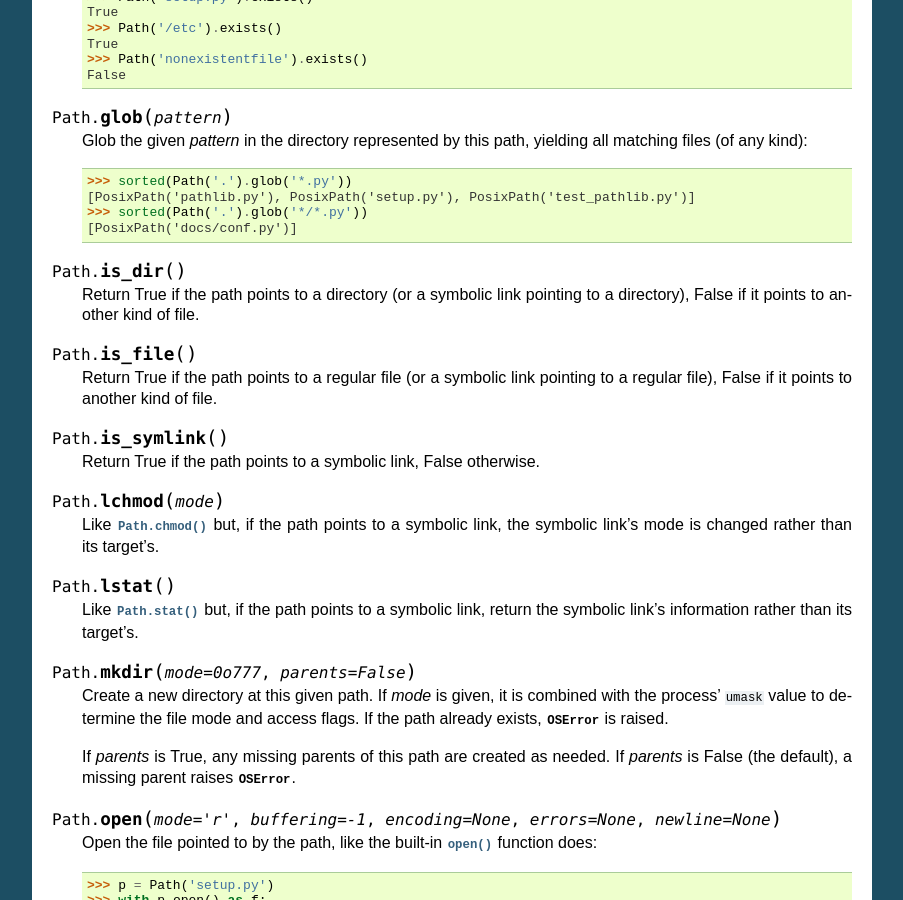
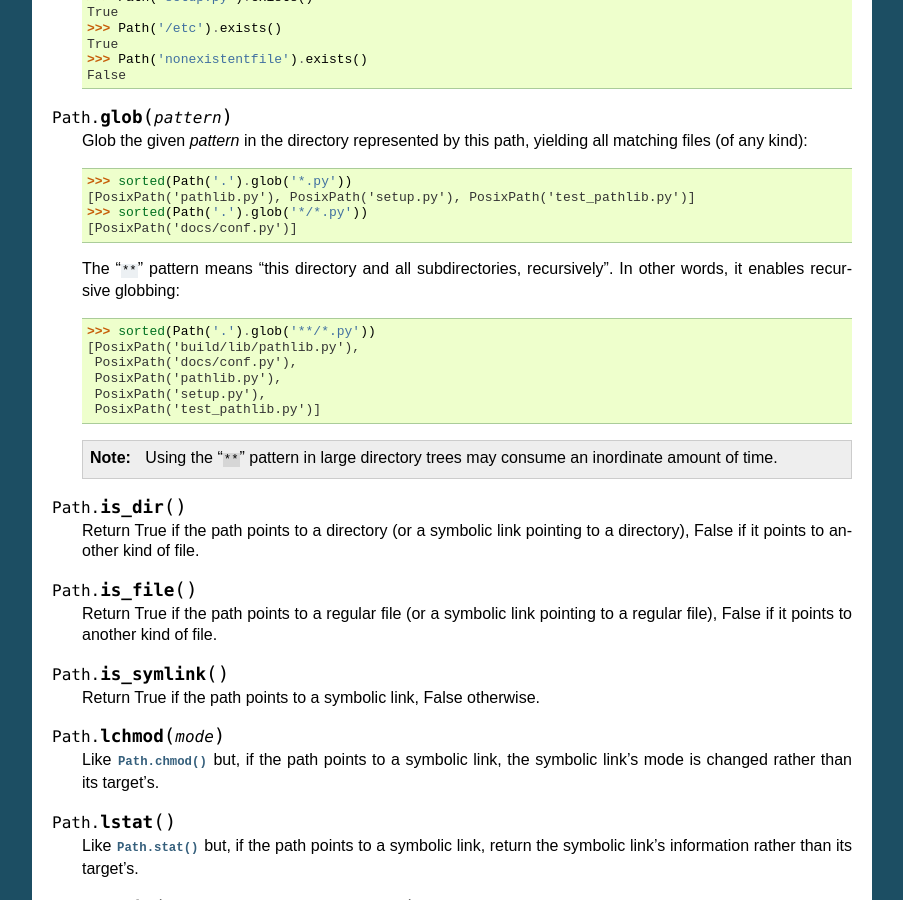
Before and after one commit to jazzband/pathlib2, a Sphinx documentation site: the page built from docs/index.rst, in a window 1280 px wide and 900 px high, scrolled down 9404 px. Shown: the whole window, without its empty margins (198-1101 px from the left). Built offline with Sphinx 7.4.7, drawn with Linux system fonts in a browser that asks for light colours; some of the changed text lies outside the part shown.

Commit message:
Add docs

```diff
--- a/docs/index.rst
+++ b/docs/index.rst
@@ -622,6 +622,20 @@
       >>> sorted(Path('.').glob('*/*.py'))
       [PosixPath('docs/conf.py')]
 
+   The "``**``" pattern means "this directory and all subdirectories,
+   recursively".  In other words, it enables recursive globbing::
+
+      >>> sorted(Path('.').glob('**/*.py'))
+      [PosixPath('build/lib/pathlib.py'),
+       PosixPath('docs/conf.py'),
+       PosixPath('pathlib.py'),
+       PosixPath('setup.py'),
+       PosixPath('test_pathlib.py')]
+
+   .. note::
+      Using the "``**``" pattern in large directory trees may consume
+      an inordinate amount of time.
+
 
 .. method:: Path.is_dir()
 
@@ -724,7 +738,8 @@
 
 .. method:: Path.rglob(pattern)
 
-   Like :meth:`glob`, but glob recursively from any subdirectories as well::
+   This is like calling :meth:`glob` with "``**``" added in front of the
+   given *pattern*:
 
       >>> sorted(Path().rglob("*.py"))
       [PosixPath('build/lib/pathlib.py'),
```
Also changed, not shown: README.txt (+9 -1 lines).
